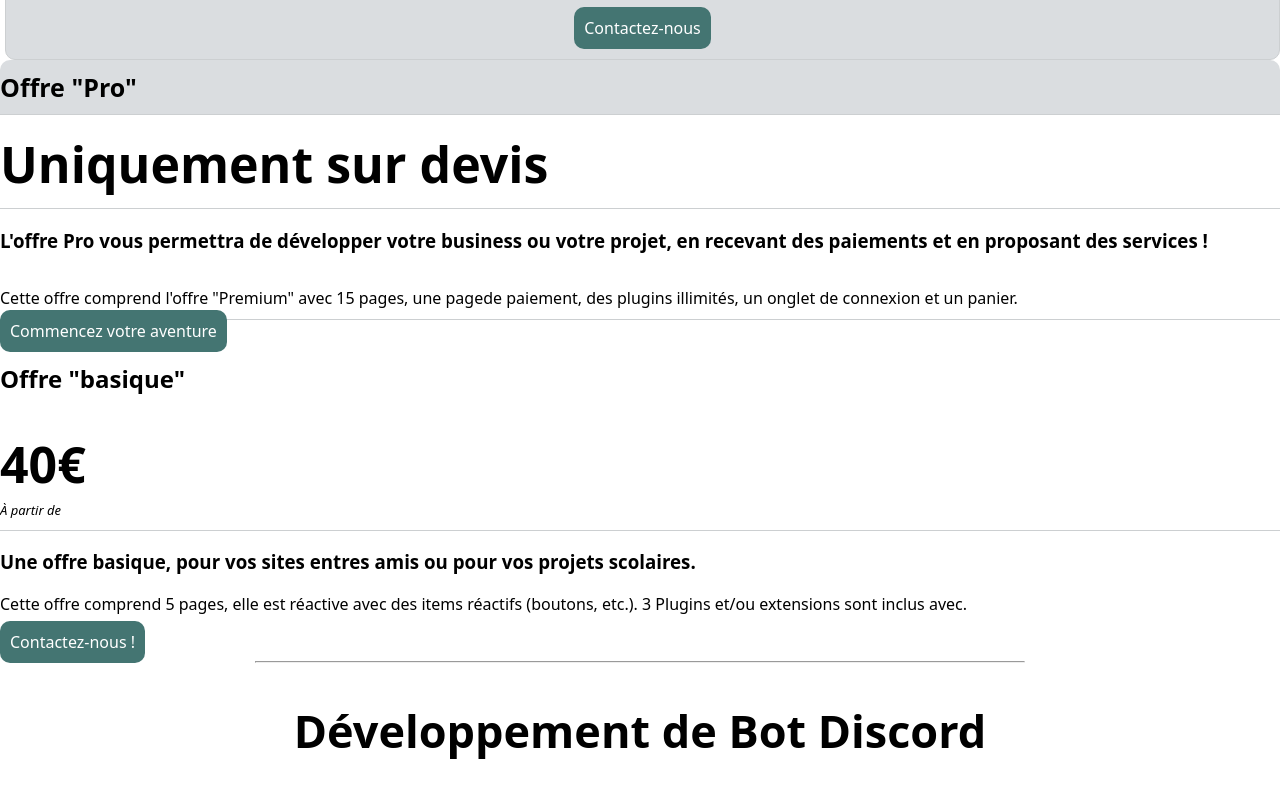
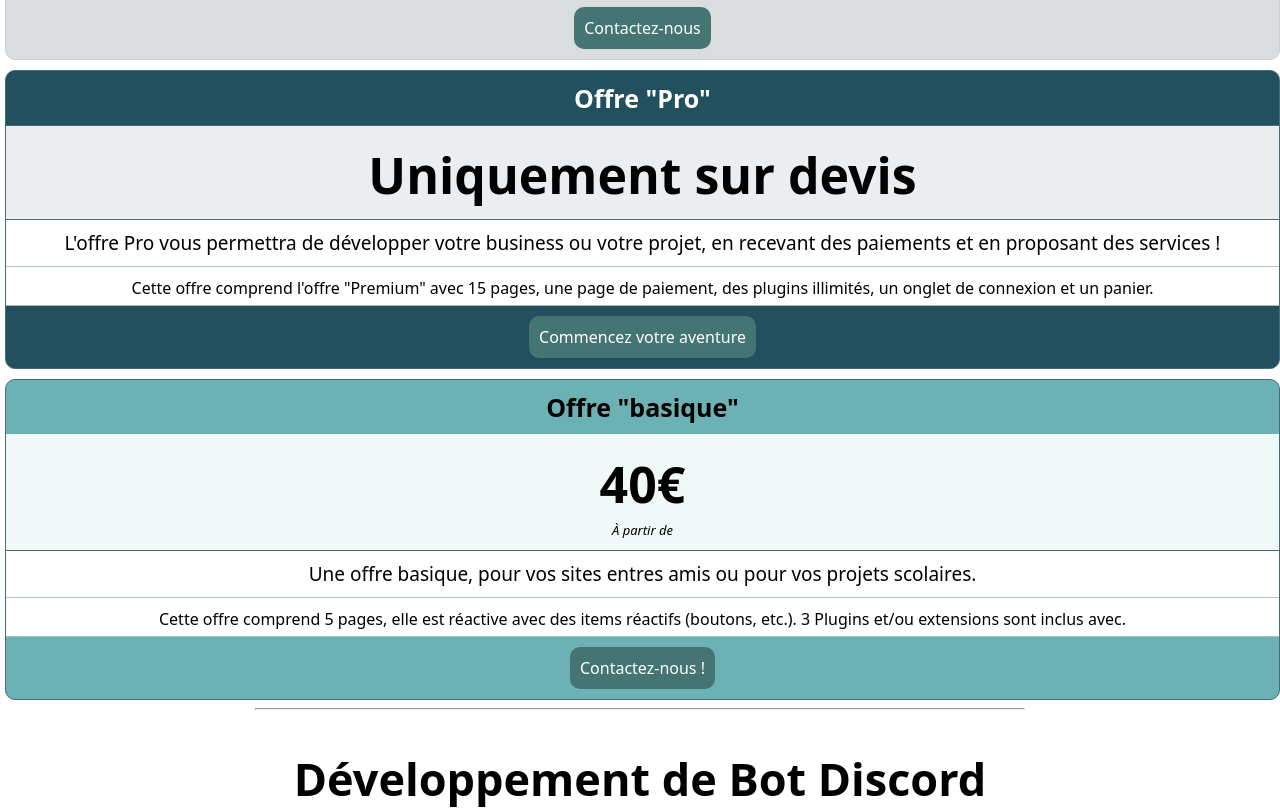
Before and after one commit to FlyingCow31/epitygmata-website, a plain HTML site: page boutique.html in a window 1280 px wide. Shown: the part 774-1586 px from the top of the page. Drawn offline with Linux system fonts and the light colour scheme.

Commit message:
advanced a little bit
Just a commit to fix some problems and to advance on the cards.

```diff
--- a/Style sheets/boutique.css
+++ b/Style sheets/boutique.css
@@ -117,6 +117,136 @@ header {
 
 /*Card boutique 2*/
 
+.offreprosite {
+     text-align: center;
+     border: 1px solid #456d79;
+     border-radius: 10px;
+     margin-left: 5px;
+     background-color: rgb(35,80,95);
+     padding-bottom: 20px;
+     margin-top: 10px;
+}
+.cardboutiquetitle2 {
+     border: 1px solid #456d79;
+     border-top: 0px;
+     border-left: 0px;
+     border-right: 0px;
+     border-top: 0px;
+     border-top-left-radius: 10px;
+     border-top-right-radius: 10px;
+     background-color: rgb(35,80,95);
+     margin-top: 0px;
+     padding-top: 10px;
+     padding-bottom: 10px;
+     font-size: 25px;
+     margin: 0px;
+     color: #ffffff;
+}
+.pricetwo {
+     border: 1px solid #456d79;
+     border-top: 0px;
+     border-left: 0px;
+     border-right: 0px;
+     padding-bottom: 10px;
+     padding-top: 15px;
+     background-color: #eaeef0;
+     margin: 0px;
+}
+.offreprosite h3 {
+     border: 1px solid #456d796b;
+     border-top: 0px;
+     border-left: 0px;
+     border-right: 0px;
+     background-color: #ffffff;
+     padding-bottom: 10px;
+     padding-top: 10px;
+     text-decoration: none;
+     font-weight: 400;
+     font-size: 19px;
+     margin: 0px;
+}
+.textprosite {
+     border: 1px solid #456d7975;
+     border-top: 0px;
+     border-left: 0px;
+     border-right: 0px;
+     padding-bottom: 6px;
+     padding-top: 10px;
+     background-color: #ffffff;
+     margin: 0px;
+}
+.offreprosite a{
+     color: #ffffff
+}
+.offreprosite div {
+     padding-top: 20px;
+}
+
+/*card boutique website 3*/
+.offrebasiquesite {
+     text-align: center;
+     border: 1px solid #456d79;
+     border-radius: 10px;
+     margin-left: 5px;
+     background-color: rgb(108,177,179);
+     padding-bottom: 20px;
+     margin-top: 10px;
+}
+.cardboutiquetitle3 {
+     border: 1px solid #f1f8f8;
+     border-top: 0px;
+     border-left: 0px;
+     border-right: 0px;
+     border-top: 0px;
+     border-top-left-radius: 10px;
+     border-top-right-radius: 10px;
+     background-color: rgb(108,177,179);
+     margin-top: 0px;
+     padding-top: 10px;
+     padding-bottom: 10px;
+     font-size: 25px;
+     margin: 0px;
+     color: #000000;
+}
+.pricethree {
+     border: 1px solid #456d79;
+     border-top: 0px;
+     border-left: 0px;
+     border-right: 0px;
+     padding-bottom: 10px;
+     padding-top: 15px;
+     background-color: #f1f8f8;
+     margin: 0px;
+}
+.offrebasiquesite h3 {
+     border: 1px solid #456d796b;
+     border-top: 0px;
+     border-left: 0px;
+     border-right: 0px;
+     background-color: #ffffff;
+     padding-bottom: 10px;
+     padding-top: 10px;
+     text-decoration: none;
+     font-weight: 400;
+     font-size: 19px;
+     margin: 0px;
+}
+.textbasiquesite {
+     border: 1px solid #456d7975;
+     border-top: 0px;
+     border-left: 0px;
+     border-right: 0px;
+     padding-bottom: 6px;
+     padding-top: 10px;
+     background-color: #ffffff;
+     margin: 0px;
+}
+.offrebasiquesite a{
+     color: #ffffff
+}
+.offrebasiquesite div{
+     padding-top: 20px;
+}
 
 
 /*Template à copier coller*/
--- a/boutique.html
+++ b/boutique.html
@@ -42,13 +42,13 @@
                </div>
 
                <div class="offreprosite">
-                    <h2 class="cardboutiquetitle1">Offre "Pro"</h2>
-                    <p class="priceone">
+                    <h2 class="cardboutiquetitle2">Offre "Pro"</h2>
+                    <p class="pricetwo">
                          <span class="price">Uniquement sur devis</span>
                     </p>
                     <h3>L'offre Pro vous permettra de développer votre business ou votre projet, en recevant des paiements et en proposant des services !</h3>
-                    <p class="textpremiumsite">
-                         Cette offre comprend l'offre "Premium" avec 15 pages, une pagede paiement, des plugins illimités, un onglet de
+                    <p class="textprosite">
+                         Cette offre comprend l'offre "Premium" avec 15 pages, une page de paiement, des plugins illimités, un onglet de
                          connexion et un panier.
                     </p>
                     <div>
@@ -57,16 +57,18 @@
                </div>
 
                <div class="offrebasiquesite">
-                    <h2 class="cardboutiquetitle">Offre "basique"</h2>
-                    <p class="priceone">
+                    <h2 class="cardboutiquetitle3">Offre "basique"</h2>
+                    <p class="pricethree">
                          <span class="price">40€</span> <span class="linebreak"></span><span class="italic">À partir de</span>
                     </p>
                     <h3>Une offre basique, pour vos sites entres amis ou pour vos projets scolaires.</h3>
-                    <p>
+                    <p class="textbasiquesite">
                          Cette offre comprend 5 pages, elle est réactive avec des items réactifs (boutons, etc.).
                          3 Plugins et/ou extensions sont inclus avec.
                     </p>
-                    <a href="commande.html" class="boutonboutique">Contactez-nous !</a>
+                    <div>
+                         <a href="commande.html" class="boutonboutique">Contactez-nous !</a>
+                    </div>
                </div>
           </div>
      </section>
```
